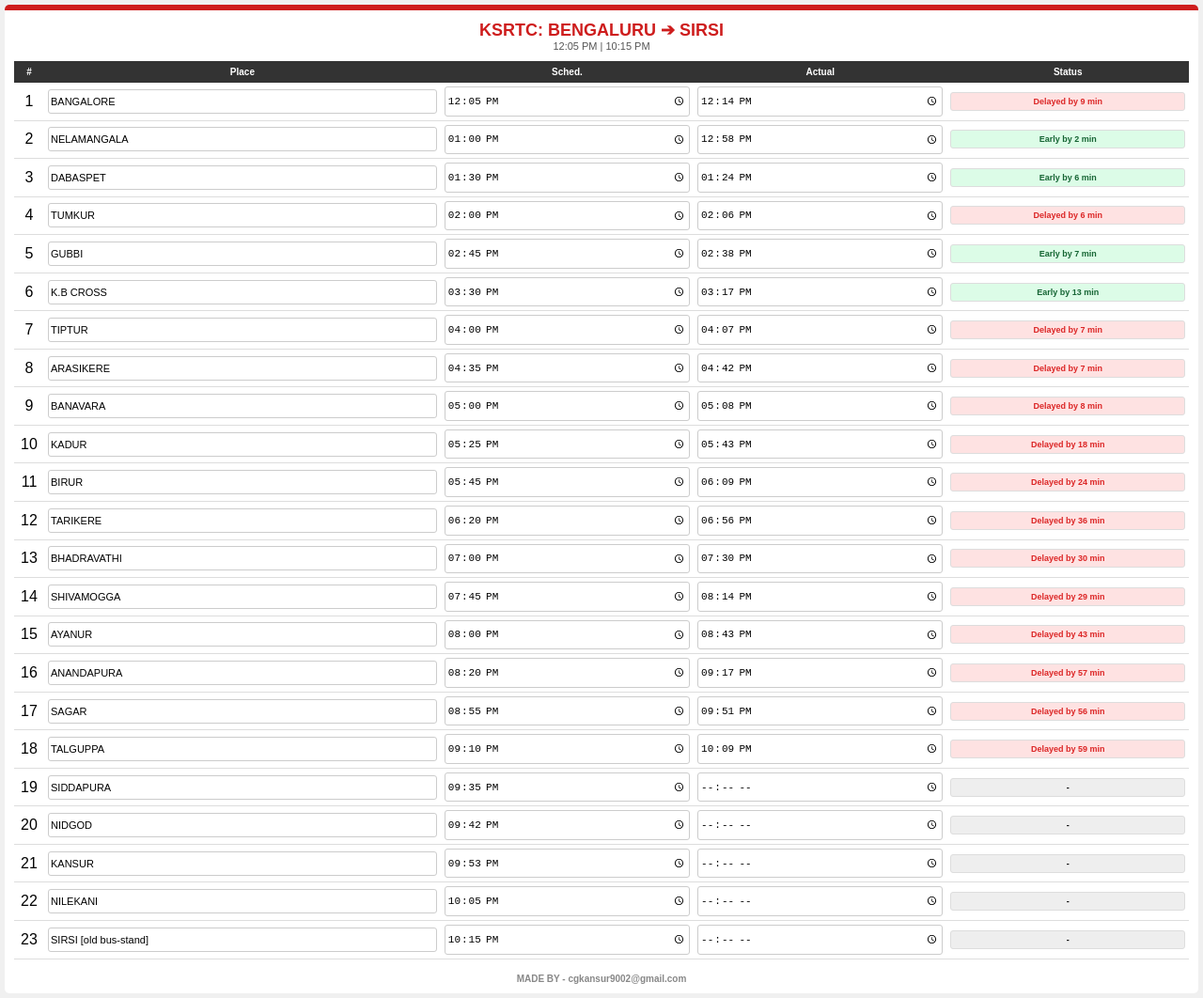
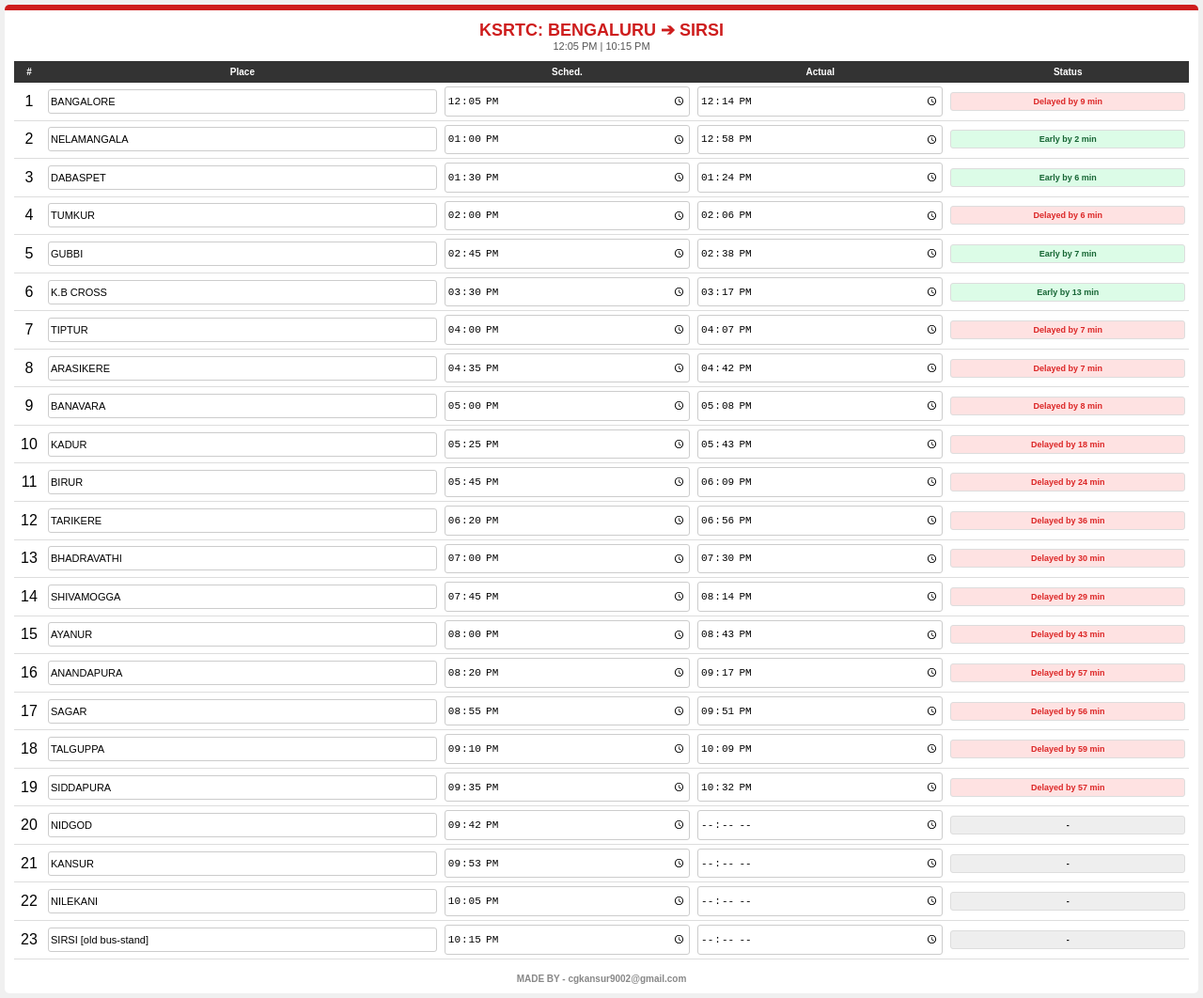
Before and after one commit to cgkansur9002-png/KSRTC-TRACKER, a plain HTML site: page index.html in a window 1280 px wide. Shown: the whole page at 94% size. Drawn offline with Linux system fonts and the light colour scheme.

Commit message:
Update index.html

```diff
--- a/index.html
+++ b/index.html
@@ -71,7 +71,7 @@
             <tr><td>16</td><td><input type="text" value="ANANDAPURA"></td><td><input type="time" id="s16" value="20:20"></td><td><input type="time" id="a16"value="21:17"></td><td><span class="status" id="r16">-</span></td></tr>
             <tr><td>17</td><td><input type="text" value="SAGAR"></td><td><input type="time" id="s17" value="20:55"></td><td><input type="time" id="a17"value="21:51"></td><td><span class="status" id="r17">-</span></td></tr>
             <tr><td>18</td><td><input type="text" value="TALGUPPA"></td><td><input type="time" id="s18" value="21:10"></td><td><input type="time" id="a18"value="22:09"></td><td><span class="status" id="r18">-</span></td></tr>
-            <tr><td>19</td><td><input type="text" value="SIDDAPURA"></td><td><input type="time" id="s19" value="21:35"></td><td><input type="time" id="a19"></td><td><span class="status" id="r19">-</span></td></tr>
+            <tr><td>19</td><td><input type="text" value="SIDDAPURA"></td><td><input type="time" id="s19" value="21:35"></td><td><input type="time" id="a19"value="22:32"></td><td><span class="status" id="r19">-</span></td></tr>
              <tr><td>20</td><td><input type="text" value="NIDGOD"></td><td><input type="time" id="s20" value="21:42"></td><td><input type="time" id="a20"></td><td><span class="status" id="r20">-</span></td></tr>
              <tr><td>21</td><td><input type="text" value="KANSUR"></td><td><input type="time" id="s21" value="21:53"></td><td><input type="time" id="a21"></td><td><span class="status" id="r21">-</span></td></tr>
             <tr><td>22</td><td><input type="text" value="NILEKANI"></td><td><input type="time" id="s22" value="22:05"></td><td><input type="time" id="a22"></td><td><span class="status" id="r22">-</span></td></tr>
```
